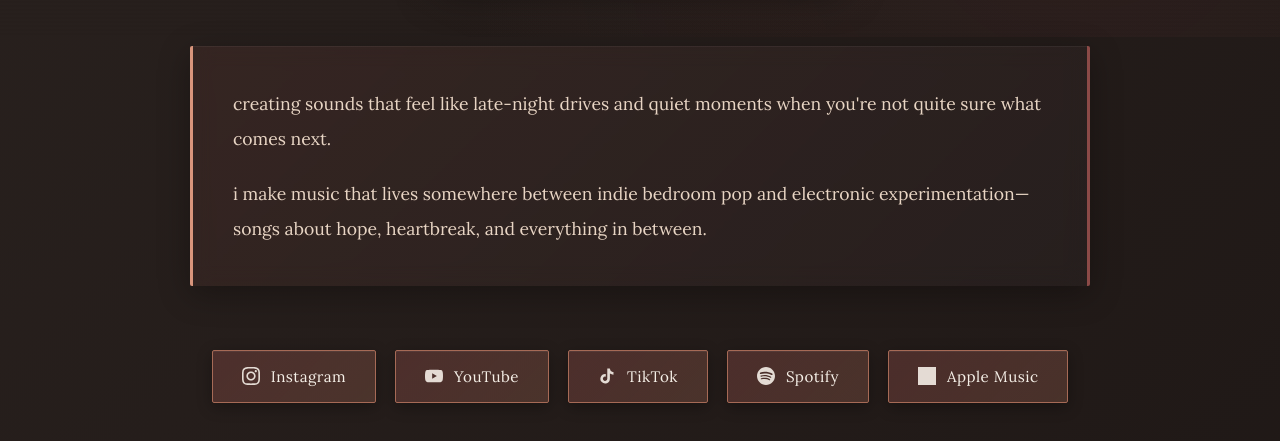
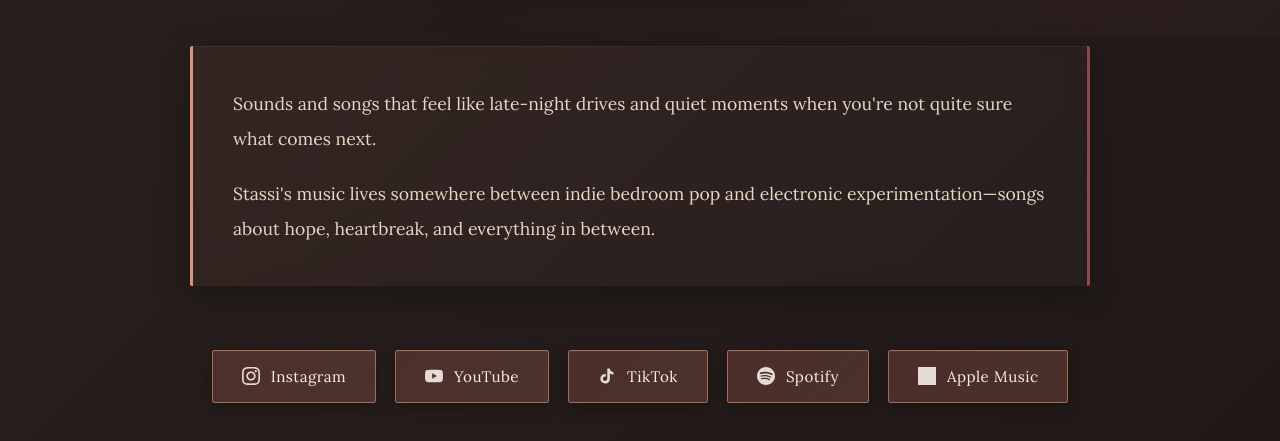
Before and after one commit to mstasss/mstasss.github.io-stassi, a plain HTML site: page index.html in a window 1280 px wide. Shown: the part 763-1204 px from the top of the page. Drawn offline with nearby package versions, Linux system fonts and the light colour scheme.

Commit message:
Update index.html

```diff
--- a/index.html
+++ b/index.html
@@ -434,8 +434,8 @@
         </div>
 
         <div class="bio">
-            <p>creating sounds that feel like late-night drives and quiet moments when you're not quite sure what comes next.</p>
-            <p>i make music that lives somewhere between indie bedroom pop and electronic experimentation—songs about hope, heartbreak, and everything in between.</p>
+            <p>Sounds and songs that feel like late-night drives and quiet moments when you're not quite sure what comes next.</p>
+            <p>Stassi's music lives somewhere between indie bedroom pop and electronic experimentation—songs about hope, heartbreak, and everything in between.</p>
         </div>
 
         <div class="socials">
```
